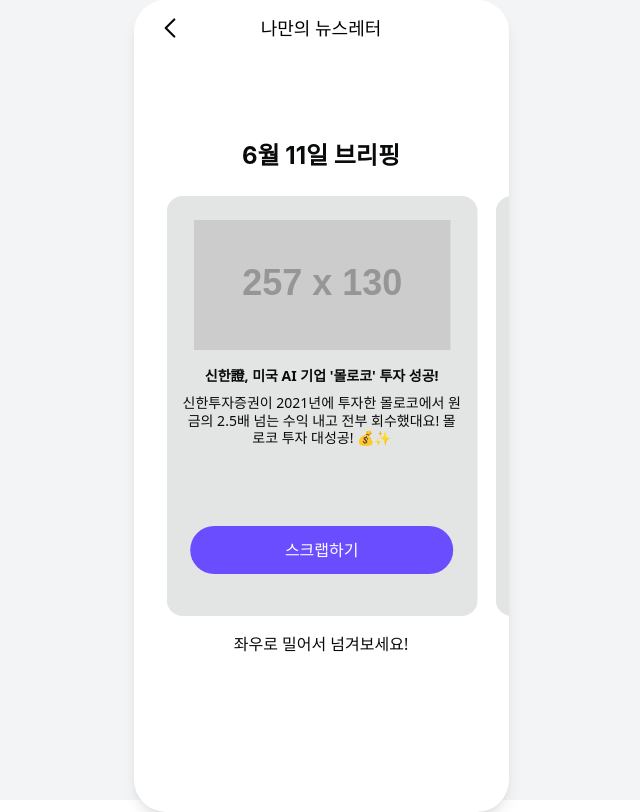
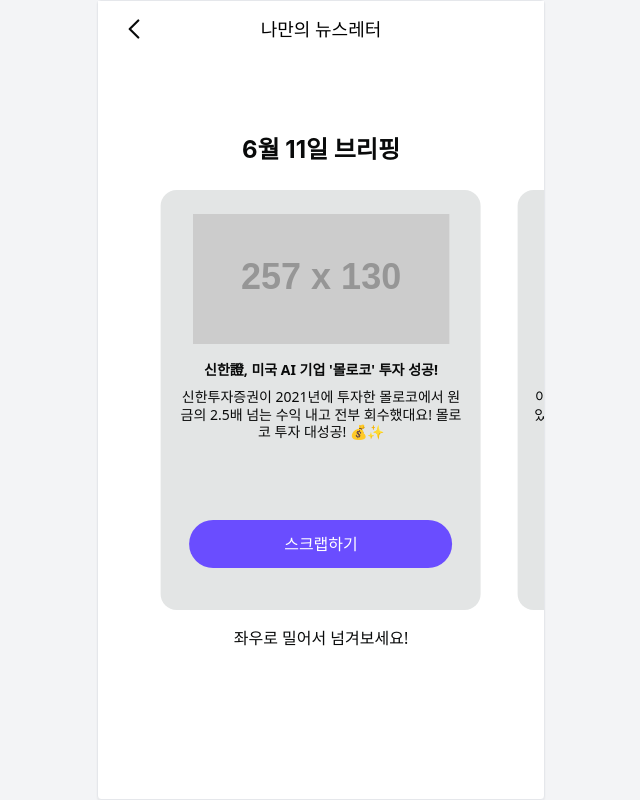
Before and after one commit to imfromkoreah/MewsPaper, a React (Vite) app in the folder frontend/: page /home/news-letter in a window 1280 px wide. Shown: the whole page, without its empty margins (319-959 px from the left). Built offline with nearby package versions, Linux system fonts and the light colour scheme.

Commit message:
feat: LetterPage 수정

```diff
--- a/frontend/src/pages/Home/LetterPage.tsx
+++ b/frontend/src/pages/Home/LetterPage.tsx
@@ -40,7 +40,7 @@
 
   return (
     <div className="w-full h-screen flex justify-center bg-gray-100">
-      <div className="w-[375px] h-[812px] bg-white rounded-[32px] overflow-hidden shadow-lg flex flex-col">
+      <div className="w-full max-w-md h-full flex flex-col border border-gray-200 rounded shadow-sm bg-white">
         <Header title="나만의 뉴스레터" onBack={handleBack} />
 
         <div className="flex-1 flex flex-col items-center justify-center -mt-20">
@@ -50,14 +50,14 @@
           </div>
 
 <Swiper
-            spaceBetween={20}
-            slidesPerView={1.15}
+  spaceBetween={8}
+  slidesPerView={1.25}
   centeredSlides
-            className="w-full px-2"
+  className="w-full px-1"
 >
   {cards.map((card, index) => (
     <SwiperSlide key={index}>
-                <div className="w-[311px] h-[420px] relative bg-[#e3e5e5] rounded-2xl mx-auto px-4 pt-6 flex flex-col">
+      <div className="w-[320px] h-[420px] relative bg-[#e3e5e5] rounded-2xl mx-auto px-4 pt-6 flex flex-col">
         <img
           className="w-[257px] h-[130px] mx-auto mb-4"
           src={card.img}
@@ -71,7 +71,12 @@
         </div>
         <div
           className="w-[263px] h-12 bg-[#6a4dff] rounded-[48px] flex items-center justify-center text-white text-base font-medium mx-auto"
-                    style={{ position: 'absolute', top: '330px', left: '50%', transform: 'translateX(-50%)' }}
+          style={{
+            position: 'absolute',
+            top: '330px',
+            left: '50%',
+            transform: 'translateX(-50%)',
+          }}
         >
           스크랩하기
         </div>
@@ -79,6 +84,8 @@
     </SwiperSlide>
   ))}
 </Swiper>
+
+
 
           {/* 카드 아래 안내 텍스트 */}
           <div className="mt-4 text-center text-[#090a0a] text-base">
```
Lines whose indentation alone changed are shown as unchanged.
